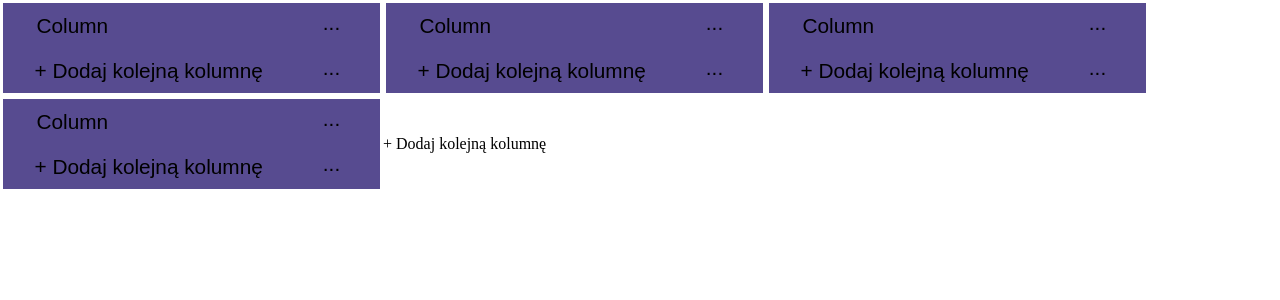
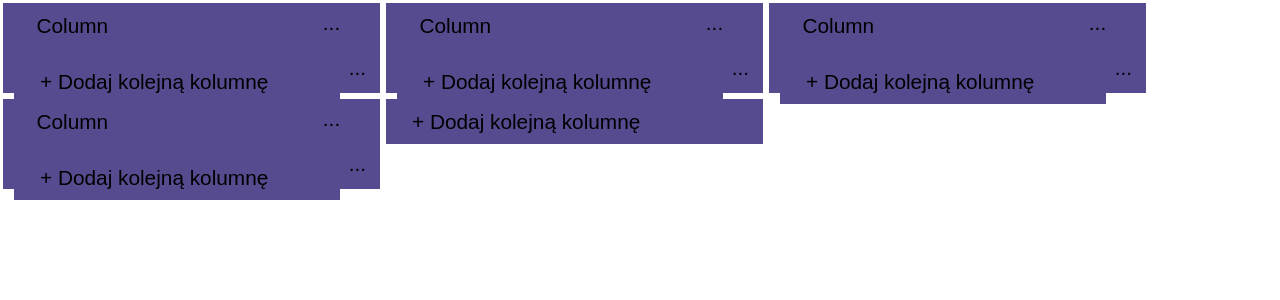
Before and after one commit to infoshareacademy/jfddr2-cyberfrontend-app, a React (Create React App) app: page / in a window 1280 px wide. Shown: the top 300 px of the page. Built offline with nearby package versions, Linux system fonts and the light colour scheme.

Commit message:
Modify to be standalone component not useable with Column

```diff
--- a/src/views/ProjectView/AddNew.js
+++ b/src/views/ProjectView/AddNew.js
@@ -1,8 +1,13 @@
 import './AddNew.css';
 import React from 'react';
 
-const AddNew = () => {
-  return <div className="add-task">+ Dodaj kolejną kolumnę</div>;
+const AddNew = ({ children }) => {
+  return (
+    <div className="new-column">
+      <div className="add-column">+ Dodaj kolejną kolumnę</div>
+      {children}
+    </div>
+  );
 };
 
 export default AddNew;
```
